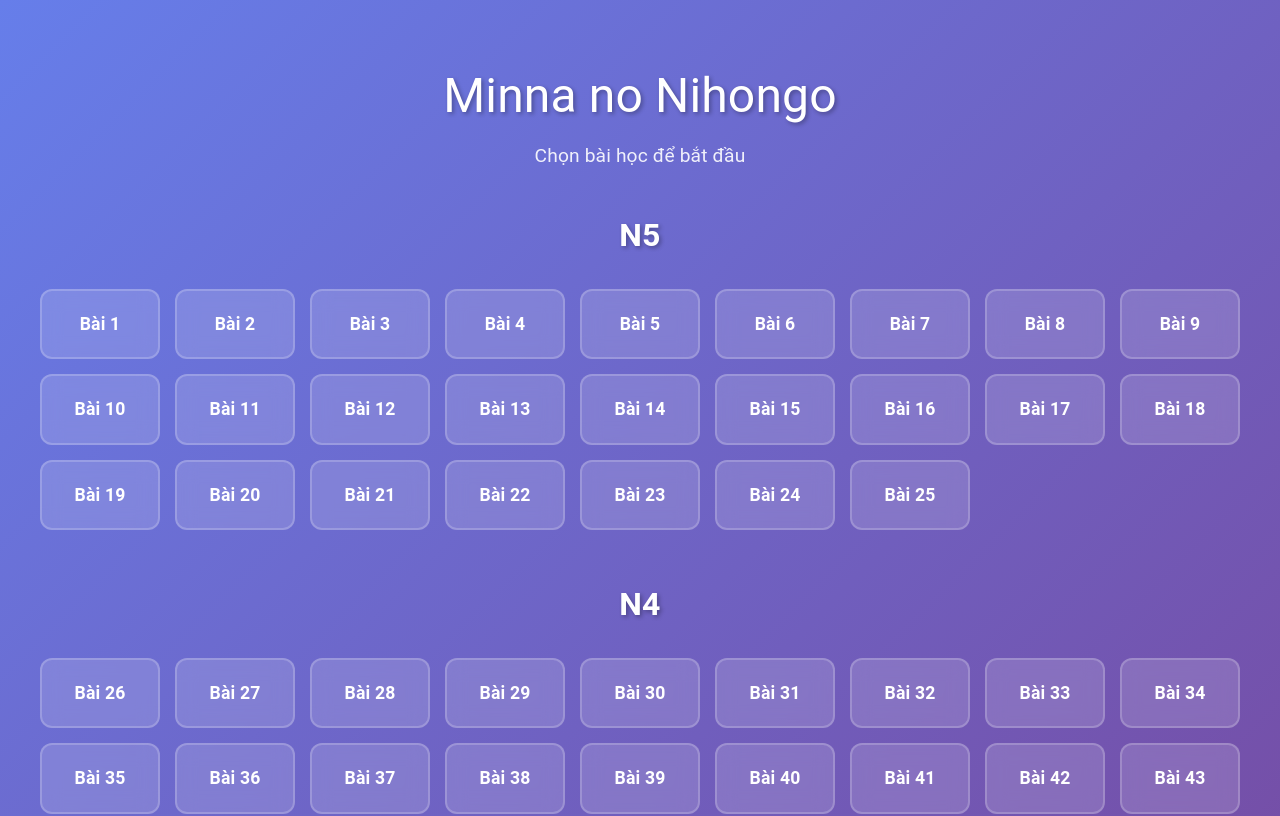
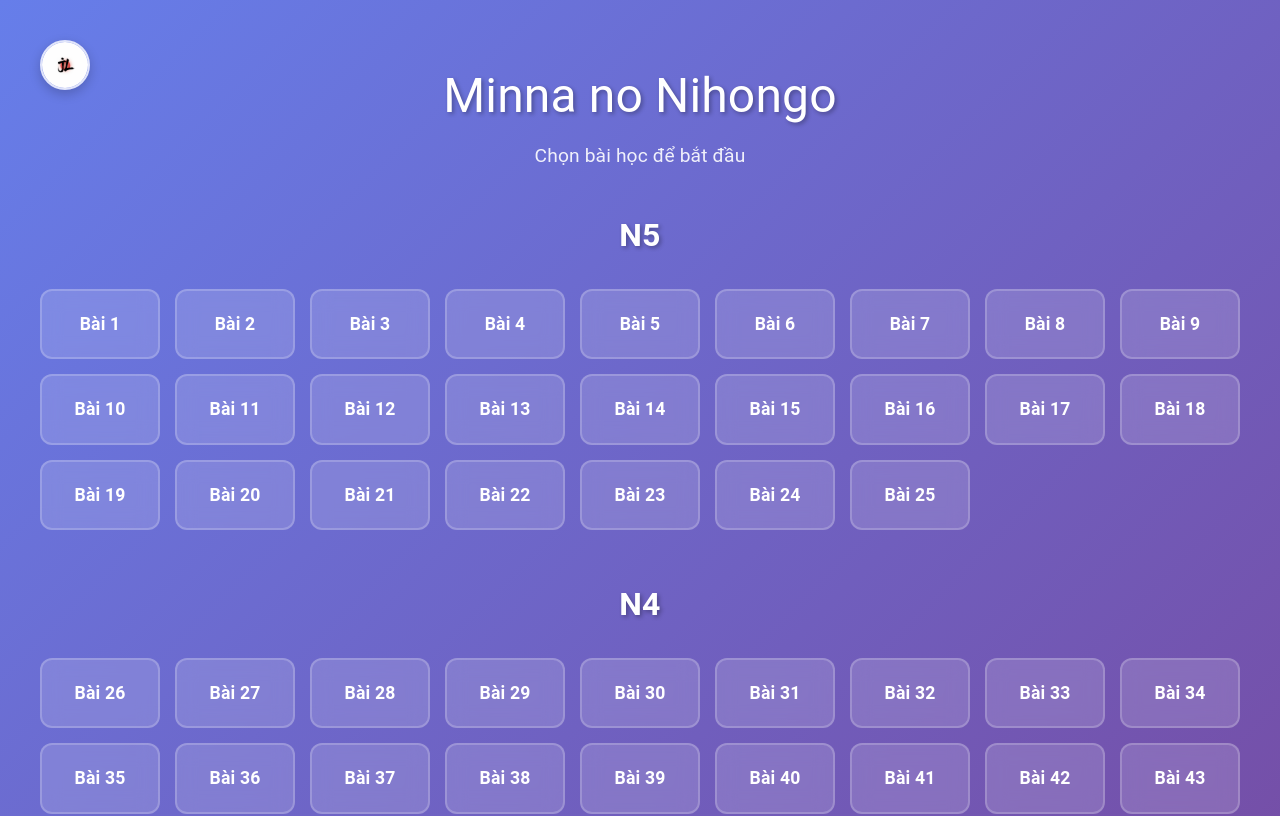
Before and after one commit to zhenguet/JL, a Next.js app: page /JL/ in a window 1280 px wide. Shown: the top 816 px of the page. Built offline with nearby package versions, Linux system fonts and the light colour scheme.

Commit message:
feat: Implement initial homepage with N5/N4 lesson navigation, styling, and app branding.

```diff
--- a/app/home.css
+++ b/app/home.css
@@ -1,11 +1,33 @@
 .home-page {
   min-height: 100vh;
   padding: 40px 20px;
+  position: relative;
 }
 
 .home-container {
   max-width: 1200px;
   margin: 0 auto;
+}
+
+.logo-container {
+  position: absolute;
+  top: 20px;
+  left: 20px;
+  z-index: 10;
+}
+
+.app-logo {
+  width: 50px;
+  height: 50px;
+  object-fit: cover;
+  border-radius: 50%;
+  box-shadow: 0 4px 12px rgba(0, 0, 0, 0.2);
+  border: 2px solid rgba(255, 255, 255, 0.8);
+  transition: transform 0.3s ease;
+}
+
+.app-logo:hover {
+  transform: scale(1.1);
 }
 
 .home-page h1 {
--- a/app/layout.tsx
+++ b/app/layout.tsx
@@ -5,6 +5,11 @@
 export const metadata: Metadata = {
   title: 'Minna no Nihongo - Ứng dụng học tiếng Nhật',
   description: 'Học từ vựng Minna no Nihongo với flashcard và bài tập',
+  icons: {
+    icon: '/JL/logo.png',
+    shortcut: '/JL/logo.png',
+    apple: '/JL/logo.png',
+  },
 }
 
 export default function RootLayout({
--- a/app/page.tsx
+++ b/app/page.tsx
@@ -8,6 +8,9 @@
   return (
     <div className="home-page">
       <div className="home-container">
+        <div className="logo-container">
+          <img src="/JL/logo.png" alt="JL Logo" className="app-logo" />
+        </div>
         <h1>Minna no Nihongo</h1>
         <p className="subtitle">Chọn bài học để bắt đầu</p>
 
```
Also changed, not shown: public/logo.png (added).
